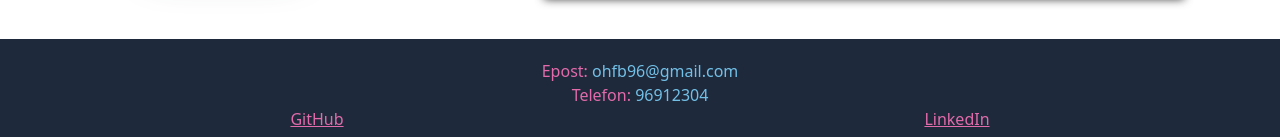
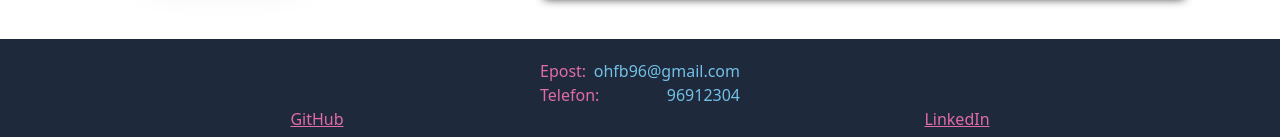
Before and after one commit to OleKoderNo/portofolio-with-tailwind, a Next.js app: page / in a window 1280 px wide. Shown: the part 815-952 px from the top of the page. Built offline with nearby package versions, Linux system fonts and the light colour scheme.

Commit message:
footer fix

```diff
--- a/components/footer.js
+++ b/components/footer.js
@@ -8,18 +8,29 @@ import Image from "next/image"
 export default function Footer() {
     return (
         <footer
-            className="py-5 mt-10 text-center bg-cardBG text-pinkText decor"
+        className="py-5 mt-10 text-center bg-cardBG text-pinkText decor"
         >
+            <div
+            className="w-[200px] flex justify-between mx-auto"
+            >
+
             <p>
-                Epost: <span className=" text-blueText">
+                Epost:
+            </p>
+                <p className=" text-blueText">
                     ohfb96@gmail.com
-                </span>
+                </p>
+                </div>
+            <div
+            className="w-[200px] flex justify-between mx-auto"
+                >
+            <p>
+                Telefon:
             </p>
-            <p>
-                Telefon: <span className="text-blueText">
+                <p className="text-blueText">
                     96912304
-                </span>
-            </p>
+                </p>
+                </div>
             <div
                 className="flex justify-around underline"
             >
```
